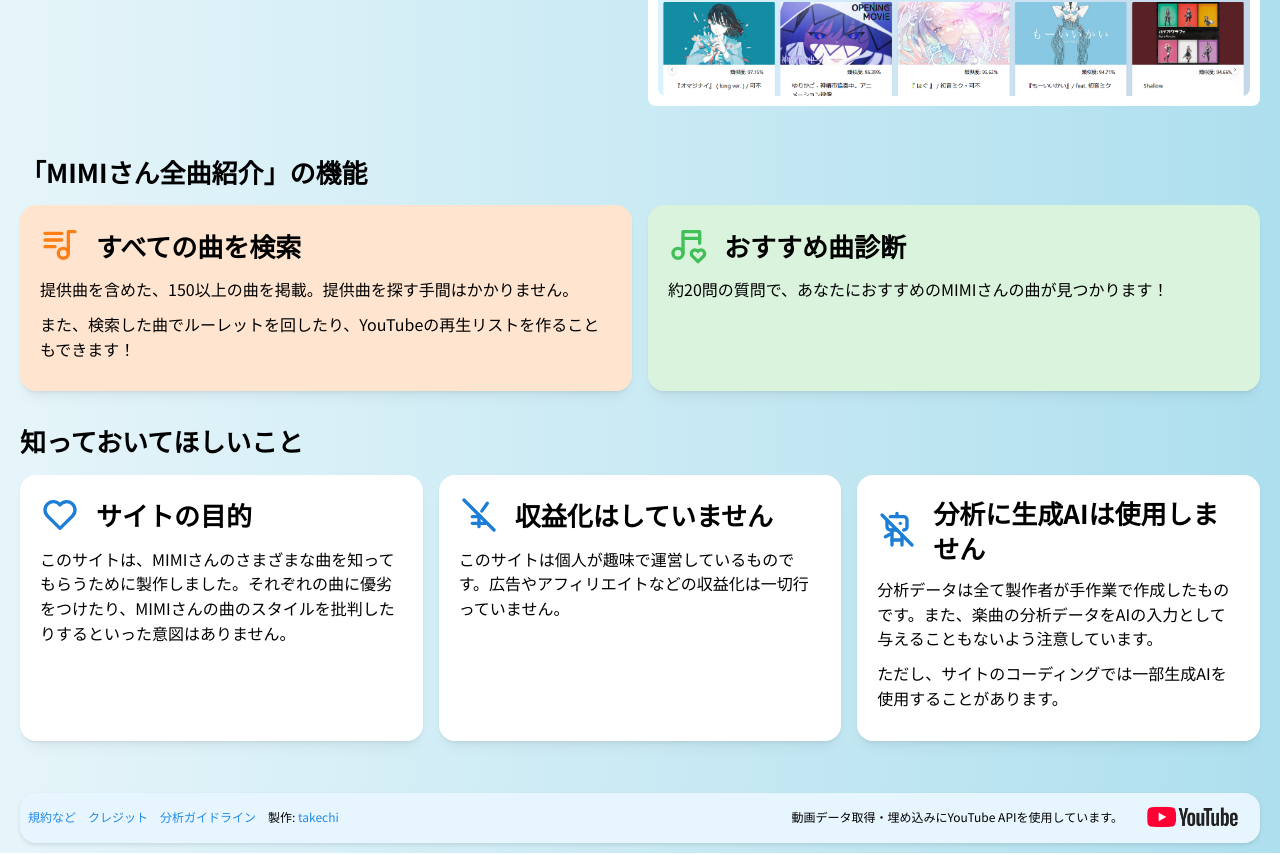
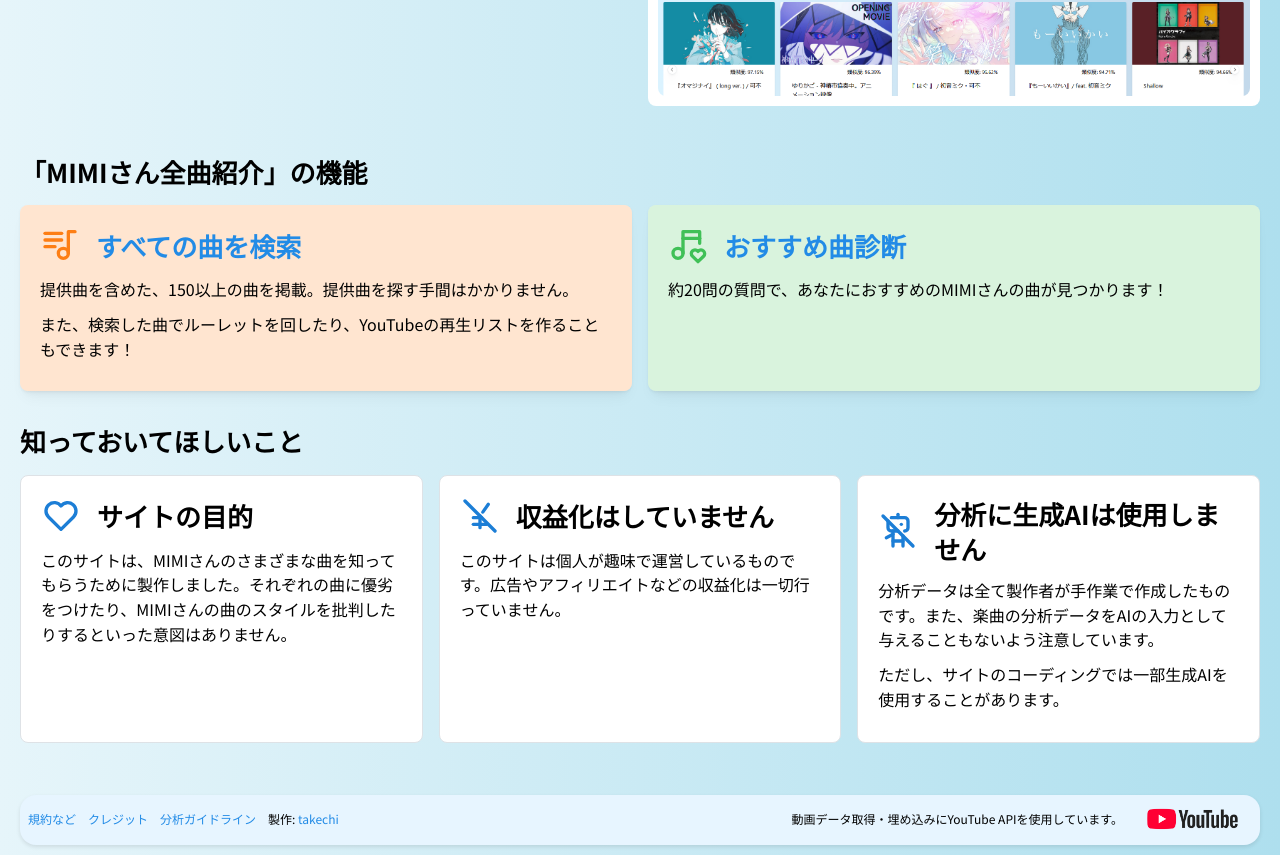
Before and after one commit to takechi-scratch/songs_introduction_www, a Next.js app: page / in a window 1280 px wide. Shown: the part 517-1372 px from the top of the page. Built offline with nearby package versions, Linux system fonts and the light colour scheme; no server answers.

Commit message:
fix: make links clearly

```diff
--- a/src/components/animatedContents.tsx
+++ b/src/components/animatedContents.tsx
@@ -1,6 +1,6 @@
 "use client";
 
-import { alpha, Box, Card, Flex, Group, Text, Title } from "@mantine/core";
+import { alpha, Anchor, Box, Card, Group, Text, Title } from "@mantine/core";
 import { useHover } from "@mantine/hooks";
 import { motion } from "framer-motion";
 import Link from "next/link";
@@ -32,9 +32,10 @@ export function FadeInUp({
             style={{ flex: 1 }}
         >
             <Card
-                shadow="sm"
+                shadow={href ? "sm" : undefined}
+                withBorder={href ? undefined : true}
                 p={0}
-                radius="lg"
+                radius="md"
                 component={href ? Link : undefined}
                 href={href || "#"}
                 style={{ height: "100%" }}
@@ -43,14 +44,24 @@ export function FadeInUp({
                     ref={hoverRef}
                     w="100%"
                     h="100%"
-                    bg={alpha(backgroundColor || "#fff", href && hovered ? 0.4 : 0.2)}
+                    bg={
+                        backgroundColor
+                            ? alpha(backgroundColor, href && hovered ? 0.4 : 0.2)
+                            : undefined
+                    }
                     p="lg"
                 >
                     <Group mb="sm">
                         {icon}
-                        <Title order={2} style={{ flex: 1 }}>
-                            {title}
-                        </Title>
+                        {href ? (
+                            <Anchor component={Title} order={2} style={{ flex: 1 }}>
+                                {title}
+                            </Anchor>
+                        ) : (
+                            <Title order={2} style={{ flex: 1 }}>
+                                {title}
+                            </Title>
+                        )}
                     </Group>
                     {description.split(/\n/g).map((line, i) => (
                         <Text key={i} mb="xs">
```
